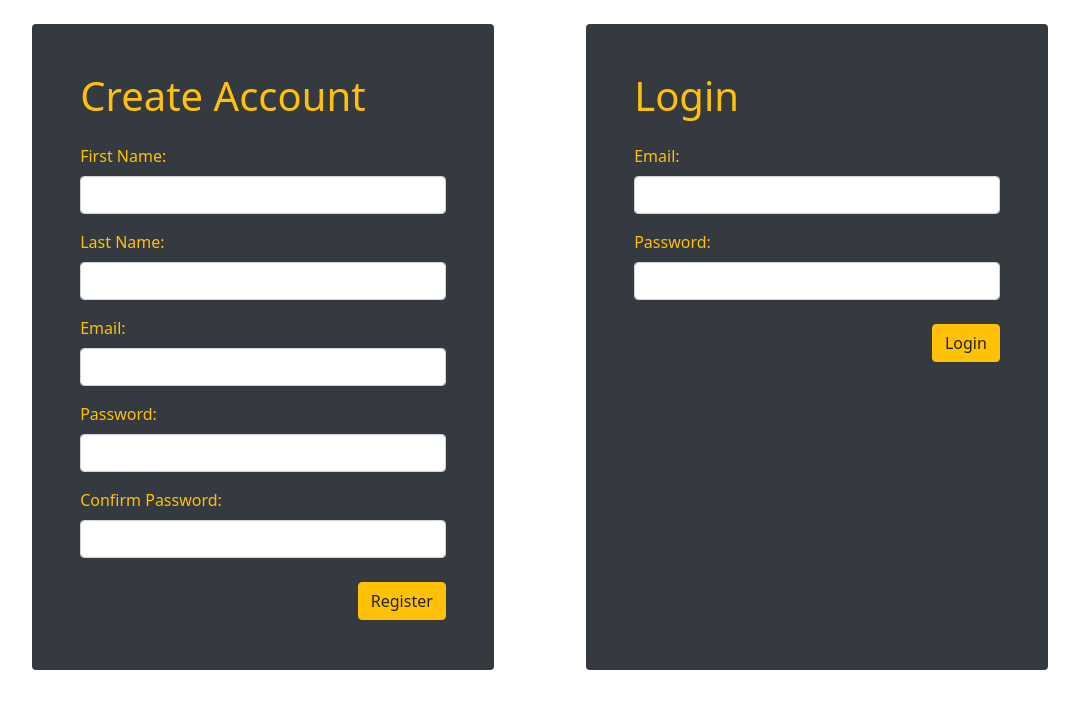
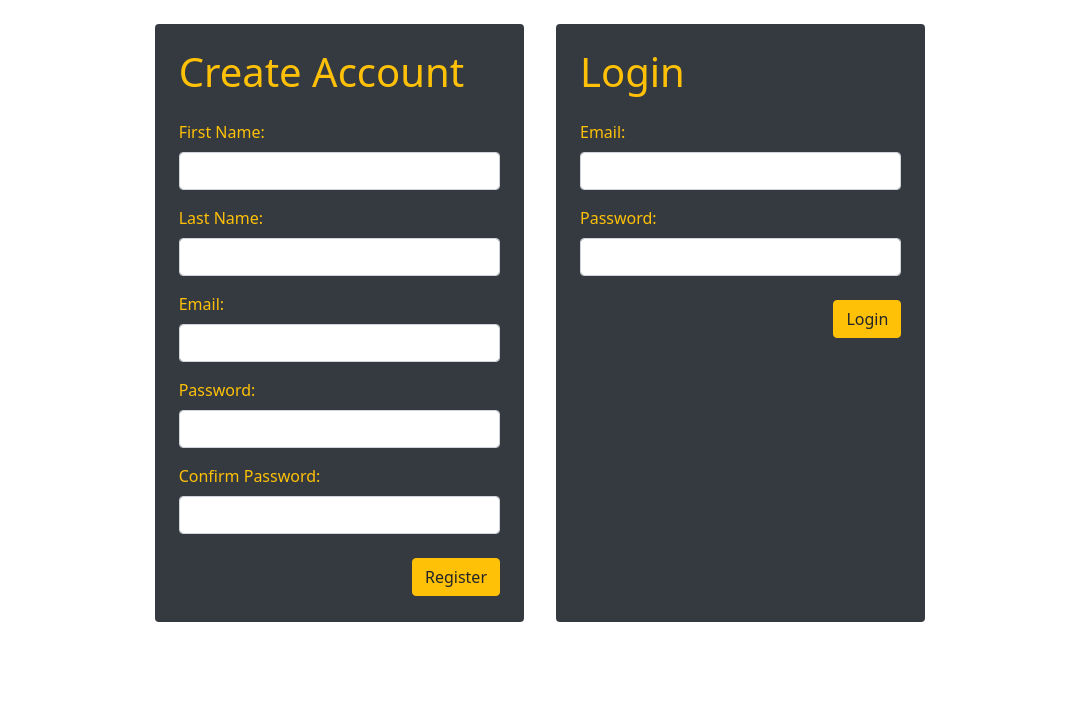
Before and after one commit to btschu/login_and_registration, a Flask app: page / in a window 1280 px wide. Shown: the top 709 px of the page, without its empty margins (100-1179 px from the left). Run offline with Flask 2, Linux system fonts and the light colour scheme; some libraries are stand-ins or nearby versions.

Commit message:
finished assignment

```diff
--- a/flask_app/templates/index.html
+++ b/flask_app/templates/index.html
@@ -9,9 +9,9 @@
     <script src="https://stackpath.bootstrapcdn.com/bootstrap/5.0.0-alpha1/js/bootstrap.min.js" integrity="sha384-oesi62hOLfzrys4LxRF63OJCXdXDipiYWBnvTl9Y9/TRlw5xlKIEHpNyvvDShgf/" crossorigin="anonymous"></script>
 </head>
 <body>
-    <div class="container d-flex justify-content-evenly mt-2">
-        <form class="bg-dark mx-auto text-center text-light m-3 p-5 rounded col-5" action="/register" method="post">
-            <div class="form-group mx-auto mb-3 text-left pb-5">
+    <div class="container d-flex justify-content-center mt-2">
+        <form class="bg-dark text-center text-light m-3 p-4 rounded col-4" action="/register" method="post">
+            <div class="form-group mb-3 text-left pb-5">
                 <h1 class="text-warning pb-3">Create Account</h1>
                 {% with messages = get_flashed_messages() %}
                     {% if messages %}
@@ -33,8 +33,8 @@
                 <input type='submit' value='Register' class="btn btn-warning mt-4 float-right">
             </div>
         </form>
-        <form class="bg-dark mx-auto text-center text-light m-3 p-5 rounded col-5" action="/login" method="post">
-            <div class="form-group mx-auto mb-3 text-left pb-5">
+        <form class="bg-dark text-center text-light m-3 p-4 rounded col-4" action="/login" method="post">
+            <div class="form-group mb-3 text-left pb-5">
                 <h1 class="text-warning pb-3">Login</h1>
                 {% with messages = get_flashed_messages() %}
                     {% if messages %}
--- a/flask_app/templates/user_information.html
+++ b/flask_app/templates/user_information.html
@@ -11,7 +11,7 @@
 <body>
     <div class="container col-4 bg-dark rounded m-3 p-5 mx-auto">
         <h1 class="text-warning mb-4">Thank you, {{ user.first_name }} {{ user.last_name }}!</h1>
-        <a href="http://localhost:5000" class="btn btn-warning mt-4">Go Back</a>
+        <a href="/logout" class="btn btn-warning mt-4">Logout</a>
     </div>
 </body>
 </html>
```
Also changed, not shown: flask_app/models/user.py (+14 -7 lines).
